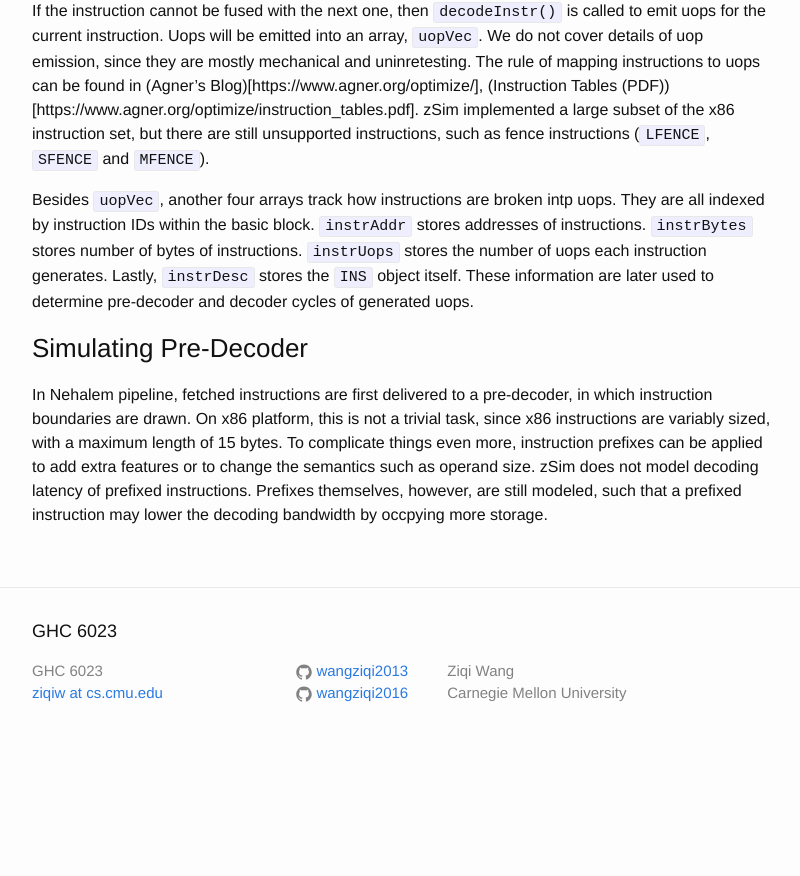
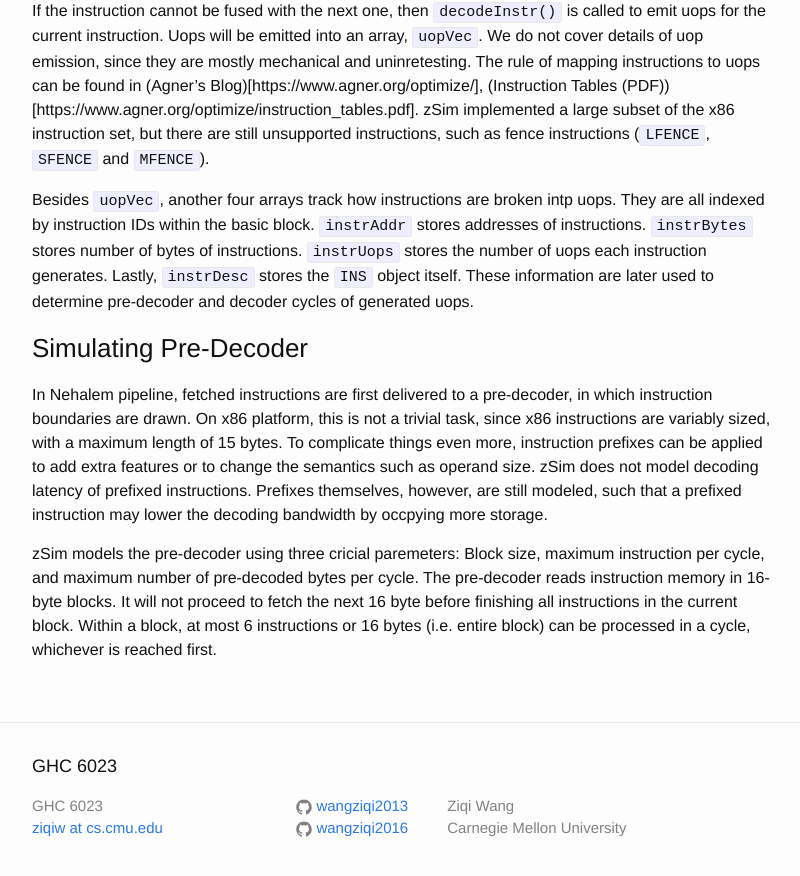
Before and after one commit to wangziqi2013/wangziqi2013.github.io, a Jekyll site: the page built from _posts/2019-12-31-zsim-microarch.markdown, in a window 1280 px wide and 900 px high, scrolled down 8518 px. Shown: the top 876 px of the window, without its empty margins (238-1038 px from the left). Built offline with Jekyll 4.4.1, drawn with Linux system fonts in a browser that asks for light colours; before the commit the page ends 9283 px from its top, so only the background shows below that.

Commit message:
Adding parameters

```diff
--- a/_posts/2019-12-31-zsim-microarch.markdown
+++ b/_posts/2019-12-31-zsim-microarch.markdown
@@ -311,3 +311,8 @@ On x86 platform, this is not a trivial task, since x86 instructions are variably
 To complicate things even more, instruction prefixes can be applied to add extra features or to change the semantics such
 as operand size. zSim does not model decoding latency of prefixed instructions. Prefixes themselves, however, are still
 modeled, such that a prefixed instruction may lower the decoding bandwidth by occpying more storage.
+
+zSim models the pre-decoder using three cricial paremeters: Block size, maximum instruction per cycle, and maximum number
+of pre-decoded bytes per cycle. The pre-decoder reads instruction memory in 16-byte blocks. It will not proceed to fetch
+the next 16 byte before finishing all instructions in the current block. Within a block, at most 6 instructions or 16
+bytes (i.e. entire block) can be processed in a cycle, whichever is reached first.
```
